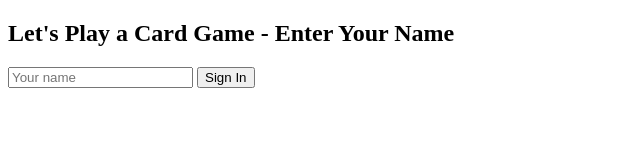
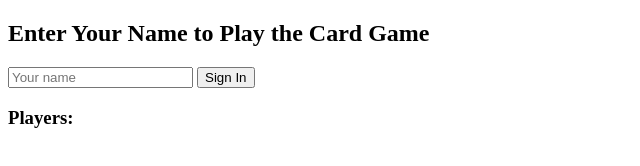
Before and after one commit to DormantOne/carddual, a plain HTML site: page index.html in a window 1280 px wide. Shown: the whole page, without its empty margins (0-640 px from the left). Drawn offline with Linux system fonts and the light colour scheme; no server answers.

Commit message:
Update index.html

```diff
--- a/index.html
+++ b/index.html
@@ -3,26 +3,22 @@
 <head>
     <title>Card Game Sign-In</title>
     <!-- Add CSS here for styling -->
-
 </head>
 <body>
     <div id="signInArea">
-        <h2>Let's Play a Card Game - Enter Your Name</h2>
+        <h2>Enter Your Name to Play the Card Game</h2>
         <form id="signInForm">
             <input type="text" id="playerName" placeholder="Your name" required>
             <button type="submit">Sign In</button>
         </form>
     </div>
 
-    <div id="waitingArea" style="display: none;">
-    <h3>Players Waiting:</h3>
-    <ul id="playerList">
-        <!-- Player names with checkboxes will be listed here -->
-    </ul>
-    <button id="enterGame" disabled>Enter Game</button>
-    <button id="clearPlayers">Clear Players</button> <!-- New button -->
-</div>
-
+    <div id="playerDisplayArea">
+        <h3>Players:</h3>
+        <ul id="playerList">
+            <!-- Player names will be listed here -->
+        </ul>
+    </div>
 
     <script type="module" src="gameLogic.js"></script>
 </body>
```
